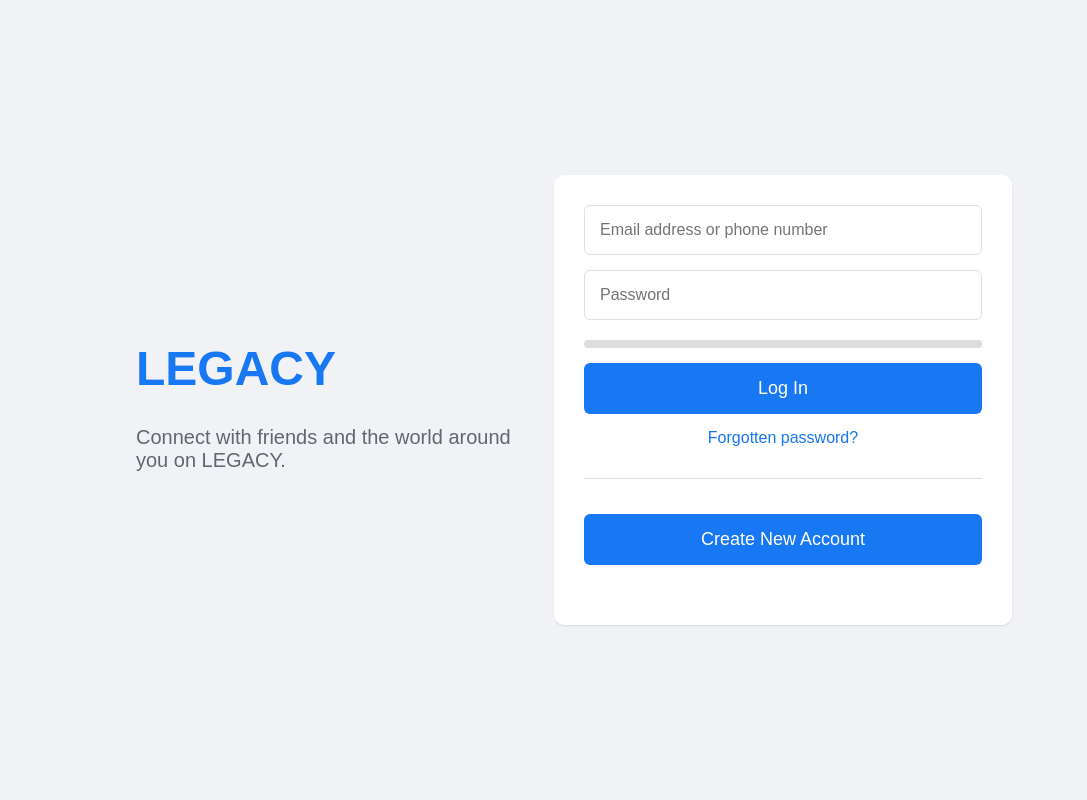
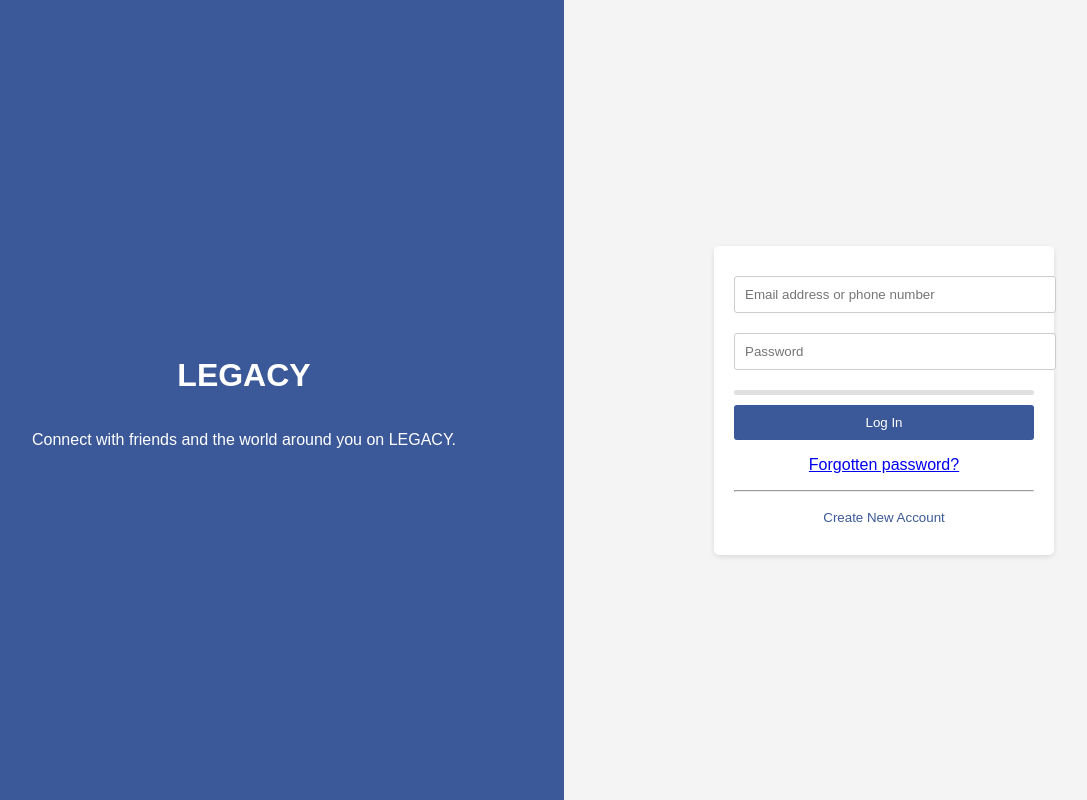
Before and after one commit to saisravantanguturi/tester1, a plain HTML site: page index.html in a window 1280 px wide. Shown: the whole page, without its empty margins (76-1163 px from the left). Drawn offline with Linux system fonts and the light colour scheme.

Commit message:
styles.css

```diff
--- a/Styles.css
+++ b/Styles.css
@@ -1,130 +1,91 @@
-/* General Styles */
 body {
     font-family: Arial, sans-serif;
-    background-color: #f0f2f5;
+    background-color: #f4f4f4;
     margin: 0;
     padding: 0;
-    display: flex;
-    justify-content: center;
-    align-items: center;
-    height: 100vh;
 }
 
 .container {
     display: flex;
-    width: 70%;
-    max-width: 1000px;
-    height: 450px;
+    height: 100vh;
 }
 
 .left-section {
+    background-color: #3b5998;
+    color: white;
     flex: 1;
-    padding: 20px;
     display: flex;
     flex-direction: column;
     justify-content: center;
-}
-
-.left-section h1 {
-    color: #1877f2;
-    font-size: 48px;
-    margin-bottom: 10px;
-}
-
-.left-section p {
-    font-size: 20px;
-    color: #606770;
+    align-items: center;
+    text-align: center;
 }
 
 .right-section {
     flex: 1;
-    background-color: white;
-    padding: 30px;
-    border-radius: 10px;
-    box-shadow: 0 1px 2px rgba(0, 0, 0, 0.1);
+    display: flex;
+    justify-content: center;
+    align-items: center;
 }
 
 .login-form {
-    display: flex;
-    flex-direction: column;
+    width: 300px;
+    background-color: white;
+    padding: 20px;
+    border-radius: 5px;
+    box-shadow: 0 2px 5px rgba(0, 0, 0, 0.1);
 }
 
-.login-form input {
-    margin-bottom: 15px;
-    padding: 15px;
-    font-size: 16px;
-    border: 1px solid #dddfe2;
-    border-radius: 6px;
-    outline: none;
+input[type="text"],
+input[type="password"] {
+    width: 100%;
+    padding: 10px;
+    margin: 10px 0;
+    border: 1px solid #ccc;
+    border-radius: 3px;
 }
 
-#password-strength-text {
-    margin-bottom: 5px;
-    font-size: 14px;
-    color: #ff0000;
+button {
+    width: 100%;
+    padding: 10px;
+    background-color: #3b5998;
+    color: white;
+    border: none;
+    border-radius: 3px;
+    cursor: pointer;
 }
 
+button:hover {
+    background-color: #2d4373;
+}
+
+.forgot-password {
+    text-align: center;
+}
+
+.create-account {
+    background-color: transparent;
+    border: none;
+    color: #3b5998;
+    cursor: pointer;
+}
+
+.create-account:hover {
+    text-decoration: underline;
+}
+
+/* Password strength meter */
 #password-strength-meter {
-    height: 8px;
     width: 100%;
-    background-color: #ddd;
-    border-radius: 4px;
-    margin-bottom: 15px;
+    height: 5px;
+    background-color: #e0e0e0;
+    border-radius: 3px;
+    margin: 10px 0;
 }
 
 #strength-bar {
     height: 100%;
-    width: 0%;
-    background-color: #ff0000;
-    border-radius: 4px;
-    transition: width 0.3s ease;
+    width: 0;
+    background-color: #ff0000; /* Red by default */
+    border-radius: 3px;
 }
-
-.login-form button {
-    padding: 15px;
-    background-color: #1877f2;
-    color: white;
-    font-size: 18px;
-    border: none;
-    border-radius: 6px;
-    cursor: pointer;
-}
-
-.login-form button:hover {
-    background-color: #165fbd;
-}
-
-.forgot-password {
-    text-align: center;
-    margin-top: 15px;
-}
-
-.forgot-password a {
-    color: #1877f2;
-    text-decoration: none;
-}
-
-.forgot-password a:hover {
-    text-decoration: underline;
-}
-
-.create-account {
-    padding: 15px;
-    background-color: #42b72a;
-    color: white;
-    font-size: 18px;
-    border: none;
-    border-radius: 6px;
-    cursor: pointer;
-    margin-top: 20px;
-}
-
-.create-account:hover {
-    background-color: #36a420;
-}
-
-hr {
-    border: none;
-    border-bottom: 1px solid #dddfe2;
-    margin: 15px 0;
-}
```
